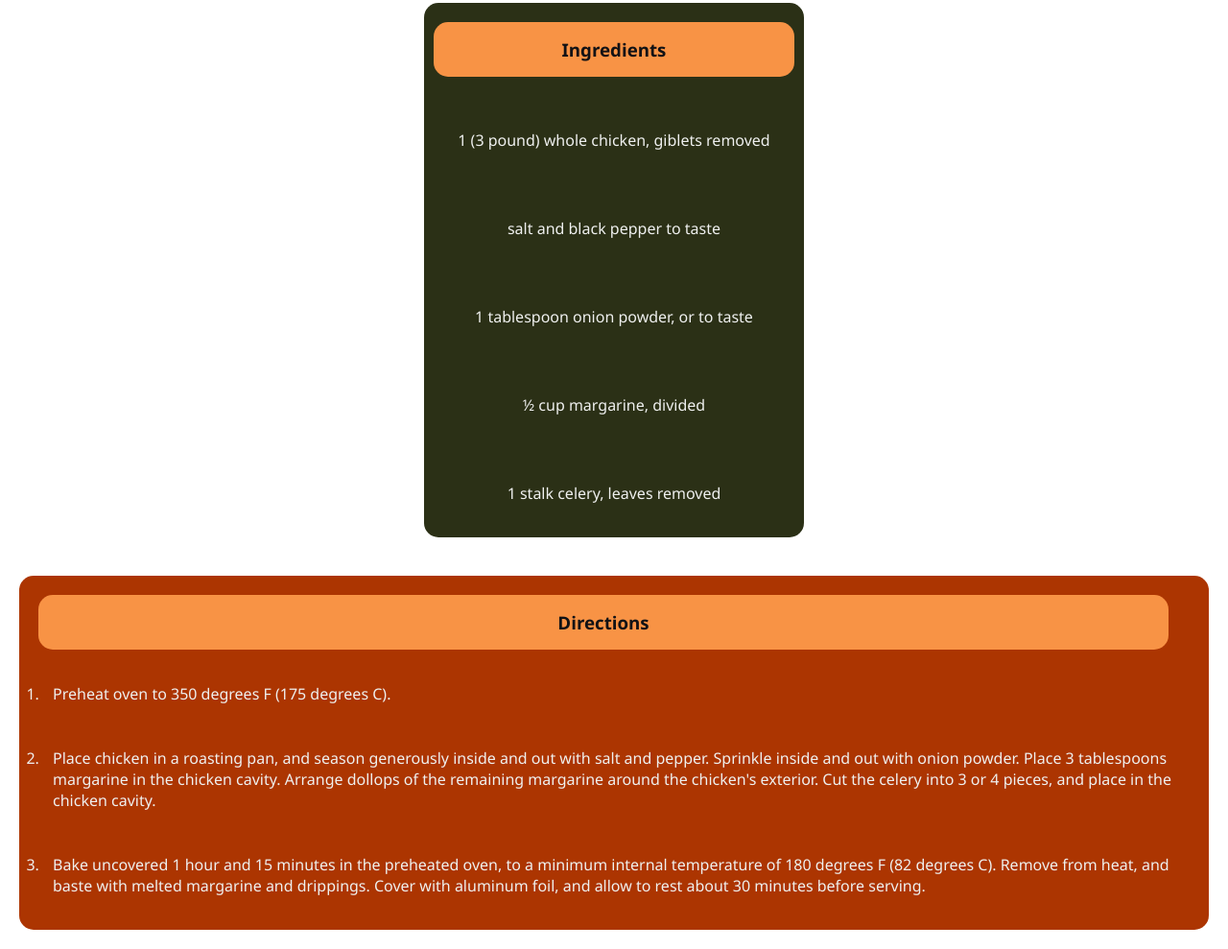
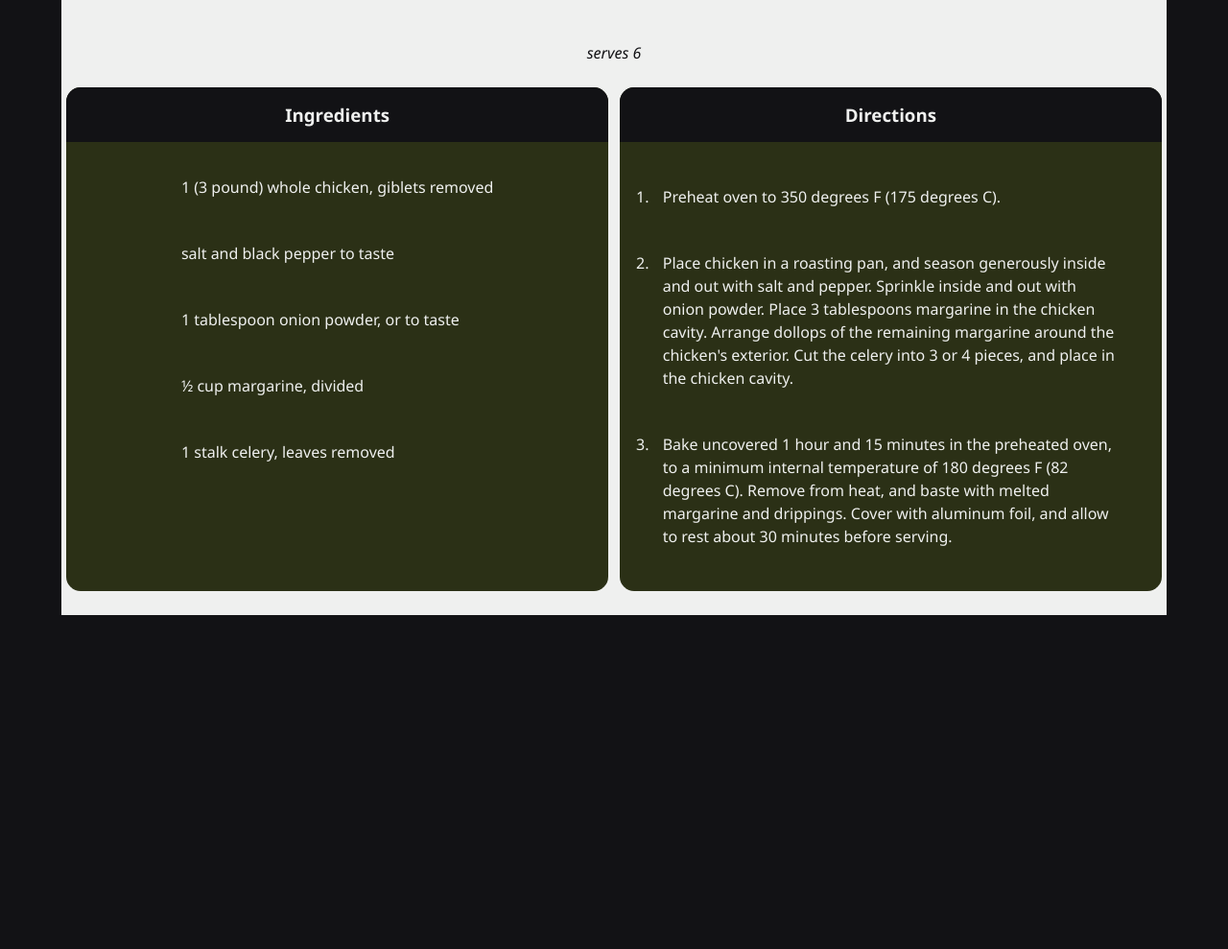
Before and after one commit to GaJoDev/odin-recipes, a plain HTML site: page recipes/roast-chicken.html in a window 1280 px wide. Shown: the part 1166-2155 px from the top of the page at 96% size. After the commit the page ends 1807 px from the top, so only its background shows below. Drawn offline with Linux system fonts and the light colour scheme.

Commit message:
updated styling and tried to create a flex class that could be added to any element to avoid duplication of css

```diff
--- a/recipes/roast-chicken.html
+++ b/recipes/roast-chicken.html
@@ -5,19 +5,16 @@
 		<meta http-equiv="X-UA-Compatible" content="IE=edge" />
 		<meta name="viewport" content="width=device-width, initial-scale=1.0" />
 		<link rel="stylesheet" href="../styles.css" />
-    <title>Roast Chicken</title>
+		<title>ROAST CHICKEN</title>
 	</head>
 	<body>
-    <div class="nav"><a href="../index.html">Home</a></div>
-    <div class="container">
-      <h1>Grandmas Recipe for Roast Chicken</h1>
-      <img
-        src="../images/roast-chicken.jpg"
-        alt="A juicy Roasted Chicken"
-        style="width: 900px; height: 600px"
-      />
-      <h2>A Juicy and Tender Roast Chicken</h2>
-
+		<header class="container flex">
+			<a href="../index.html">Home</a>
+		</header>
+		<div class="container flex">
+			<h1 class="flex">Grandmas Recipe for Roast Chicken</h1>
+			<img src="../images/roast-chicken.jpg" alt="A juicy Roasted Chicken" />
+			<h2 class="flex">A Juicy and Tender Roast Chicken</h2>
 			<p>
 				My grandmother's recipe for roasted chicken. We are German and she used
 				to do it this way all the time. I never have had a chicken this juicy
@@ -30,8 +27,10 @@
 			</p>
 
 			<p><em>serves 6</em></p>
-      <div class="ingredients">
-        <h3>Ingredients</h3>
+
+			<div class="prep-container">
+				<div class="ingredients-card flex">
+					<h3 class="flex">Ingredients</h3>
 					<ul>
 						<li>1 (3 pound) whole chicken, giblets removed</li>
 						<li>salt and black pepper to taste</li>
@@ -41,23 +40,28 @@
 					</ul>
 				</div>
 
-      <ol class="directions">
-        <h3>Directions</h3>
+				<div class="directions-card flex">
+					<h3 class="flex">Directions</h3>
+					<ol>
 						<li>Preheat oven to 350 degrees F (175 degrees C).</li>
 						<li>
-          Place chicken in a roasting pan, and season generously inside and out
-          with salt and pepper. Sprinkle inside and out with onion powder. Place
-          3 tablespoons margarine in the chicken cavity. Arrange dollops of the
-          remaining margarine around the chicken's exterior. Cut the celery into
-          3 or 4 pieces, and place in the chicken cavity.
+							Place chicken in a roasting pan, and season generously inside and
+							out with salt and pepper. Sprinkle inside and out with onion
+							powder. Place 3 tablespoons margarine in the chicken cavity.
+							Arrange dollops of the remaining margarine around the chicken's
+							exterior. Cut the celery into 3 or 4 pieces, and place in the
+							chicken cavity.
 						</li>
 						<li>
 							Bake uncovered 1 hour and 15 minutes in the preheated oven, to a
-          minimum internal temperature of 180 degrees F (82 degrees C). Remove
-          from heat, and baste with melted margarine and drippings. Cover with
-          aluminum foil, and allow to rest about 30 minutes before serving.
+							minimum internal temperature of 180 degrees F (82 degrees C).
+							Remove from heat, and baste with melted margarine and drippings.
+							Cover with aluminum foil, and allow to rest about 30 minutes
+							before serving.
 						</li>
 					</ol>
 				</div>
+			</div>
+		</div>
 	</body>
 </html>
--- a/styles.css
+++ b/styles.css
@@ -10,31 +10,42 @@ colors {
 	box-sizing: border-box;
 	margin: 0;
 	padding: 0;
-
 }
 
 body {
-    font-family: 'Segoe UI', Tahoma, Verdana, sans-serif, sans-serif;
-    background-color: #eff0ef;
+	margin: auto;
+	font-family: "Segoe UI", Tahoma, Verdana, sans-serif, sans-serif;
+	background-color: #121215;
+	width: 90%;
 }
 
-.nav{
+.flex {
 	display: flex;
 	flex-direction: column;
-    margin: 20px;
-
+	align-items: center;
 }
 
-h1, h2, h3 {
-    display: flex;
+.container {
+	margin: auto;
+	background-color: #eff0ef;
+	width: 100%;
+	padding: 5px;
+}
+
+.nav {
+	margin: 20px;
+}
+
+h1,
+h2,
+h3 {
 	align-items: center;
 	justify-content: center;
-    margin: 20px;
 	padding: 1rem;
-    background-color: #f89345;
-    color: #121215;
-    border-radius: 15px;
-    width: 95%;
+	background-color: #121215;
+	color: #eff0ef;
+	border-radius: 15px 15px 0 0;
+	width: 100%;
 }
 
 p {
@@ -42,54 +53,63 @@ p {
 	color: #121215;
 }
 
-.menu, ul {
+.menu,
+ul {
 	list-style-type: none;
-    display: flex;
 	flex-direction: column;
-    align-items: center;
-    justify-content: center;
 }
 a {
-    background-color: #2b3016;
-    color: #f89345;
+	background-color: #121215;
+	color: #eff0ef;
 	font-size: 1.5rem;
 	font-weight: 600;
 	text-decoration: none;
 	padding: 20px;
+	margin: 10px;
 	border-radius: 10px;
 }
 a:hover {
-    background-color: #f89345;
-    color: #2b3016;
+	background-color: #eff0ef;
+	color: #121215;
 	transition: 0.5s;
 }
 /*Recipe Card*/
-.container {
+
+.prep-container {
 	display: flex;
-    flex-direction: column;
-    align-items: center;
-    justify-content: center;
-    background-color: white;
+	flex-direction: row;
+	flex-basis: 0;
+	gap: 1%;
 }
 
-.ingredients {
-    display: flex;
-    flex-direction: column;
-    align-items: center;
-    justify-content: center;
-    margin: 20px;
+.ingredients-card {
+	flex: 1;
+	margin: 0 0 20px 0;
 	background-color: #2b3016;
 	border-radius: 15px;
 }
 
-.directions {
-    margin: 20px;
+.directions-card {
+	flex: 1;
+	margin: 0 0 20px 0;
 	border-radius: 15px;
-    background-color: #ac3501;
+	background-color: #2b3016;
+}
+
+ol {
+	padding: 10px;
+	line-height: 2rem;
 }
 
 li {
 	margin: 25px;
 	padding: 10px;
 	color: #eff0ef;
+	line-height: 1.5rem;
 }
+
+img {
+	width: inherit;
+	height: auto;
+	margin: 0 0 20px 0;
+}
```
Also changed, not shown: index.html (+5 -5 lines), recipes/chili.html (+22 -23 lines), recipes/lasagna.html (+25 -22 lines). Lines whose indentation alone changed are shown as unchanged.
